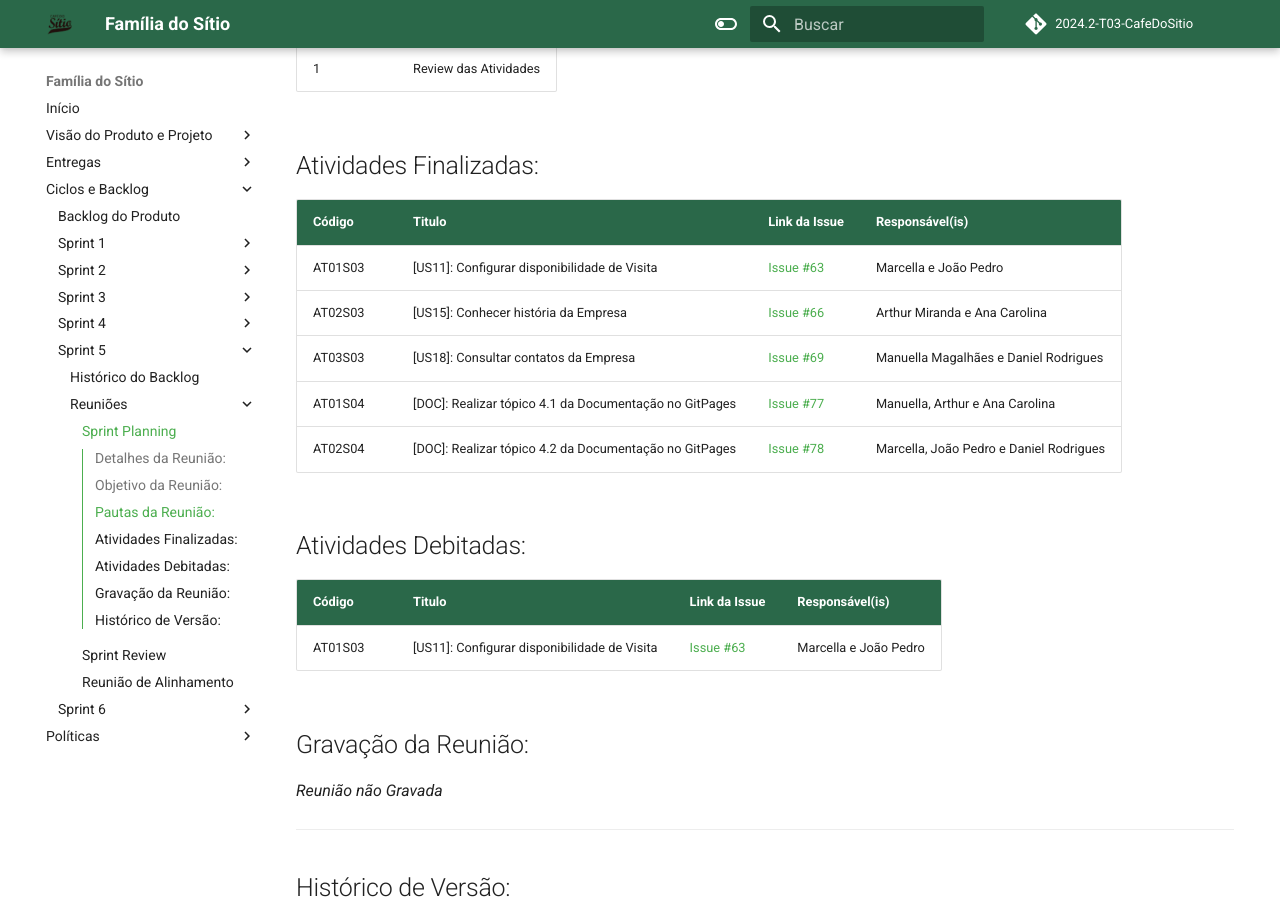
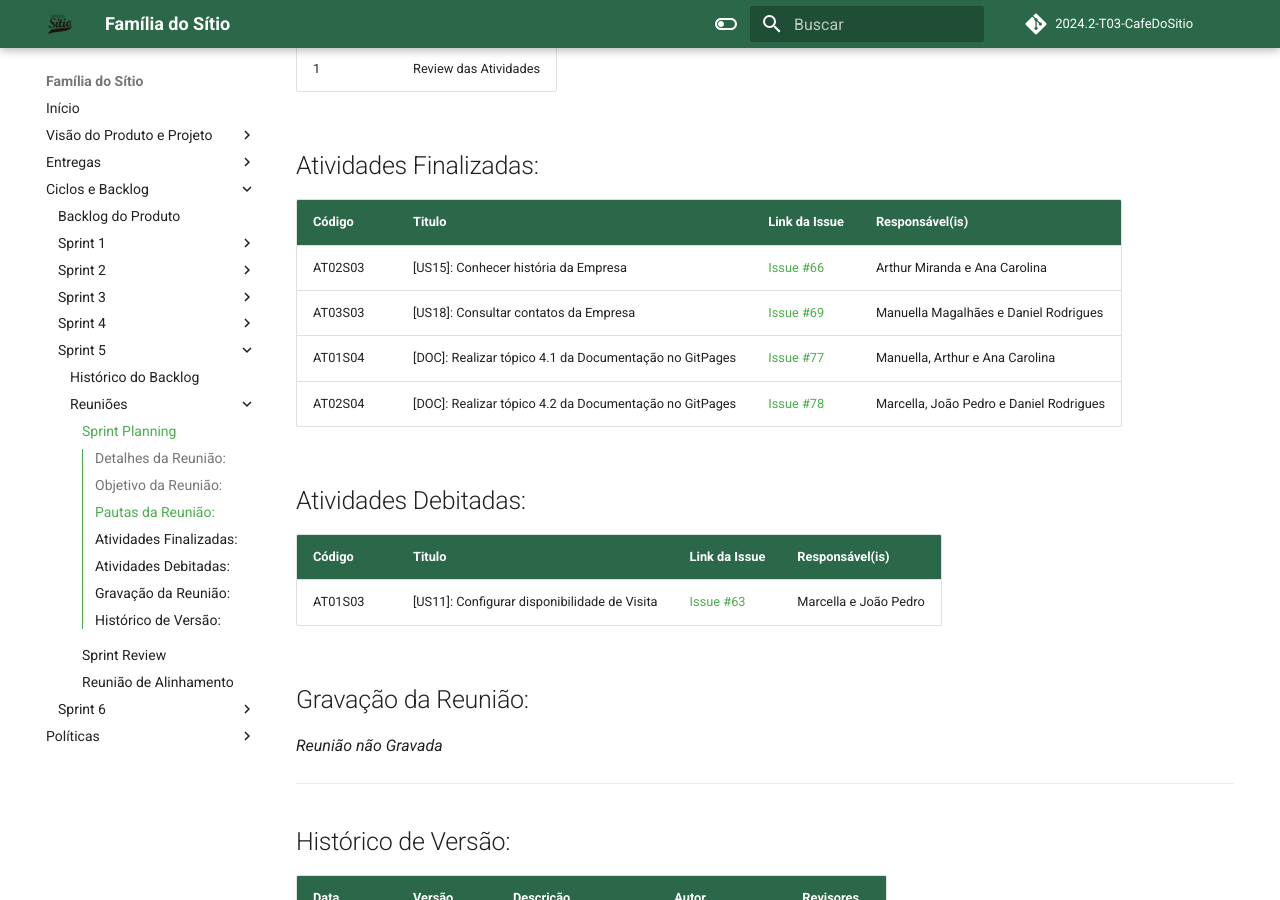
Before and after one commit to mdsreq-fga-unb/2024.2-T03-CafeDoSitio, an MkDocs documentation site: the page built from docs/sections/4-sprints/sprint5/reuniões/[Equipe]09Dez2024Pt1.md, in a window 1280 px wide and 900 px high, scrolled down 1228 px. Built offline with MkDocs 1.6.1 and Material for MkDocs 9.7.7, drawn with Linux system fonts in a browser that asks for light colours; comment, search, counter and statistics services are not loaded.

Commit message:
docs: corrigindo ata

```diff
--- a/docs/sections/4-sprints/sprint5/reuniões/[Equipe]09Dez2024Pt1.md
+++ b/docs/sections/4-sprints/sprint5/reuniões/[Equipe]09Dez2024Pt1.md
@@ -27,7 +27,6 @@ A reunião de Review tinha como objetivo monitorar o andamento das atividades de
 
 Código  | Titulo                                                 | Link da Issue | Responsável(is)
 ------- | ------------------------------------------------------ | ------------- | ---------------
-AT01S03 | [US11]: Configurar disponibilidade de Visita | [Issue #63](https://github.com/mdsreq-fga-unb/2024.2-T03-CafeDoSitio/issues/63) | Marcella e João Pedro
 AT02S03 | [US15]: Conhecer história da Empresa         | [Issue #66](https://github.com/mdsreq-fga-unb/2024.2-T03-CafeDoSitio/issues/66) | Arthur Miranda e Ana Carolina
 AT03S03 | [US18]: Consultar contatos da Empresa        | [Issue #69](https://github.com/mdsreq-fga-unb/2024.2-T03-CafeDoSitio/issues/69) | Manuella Magalhães e Daniel Rodrigues
 AT01S04 | [DOC]: Realizar tópico 4.1 da Documentação no GitPages | [Issue #77](https://github.com/mdsreq-fga-unb/2024.2-T03-CafeDoSitio/issues/77) | Manuella, Arthur e Ana Carolina
```
